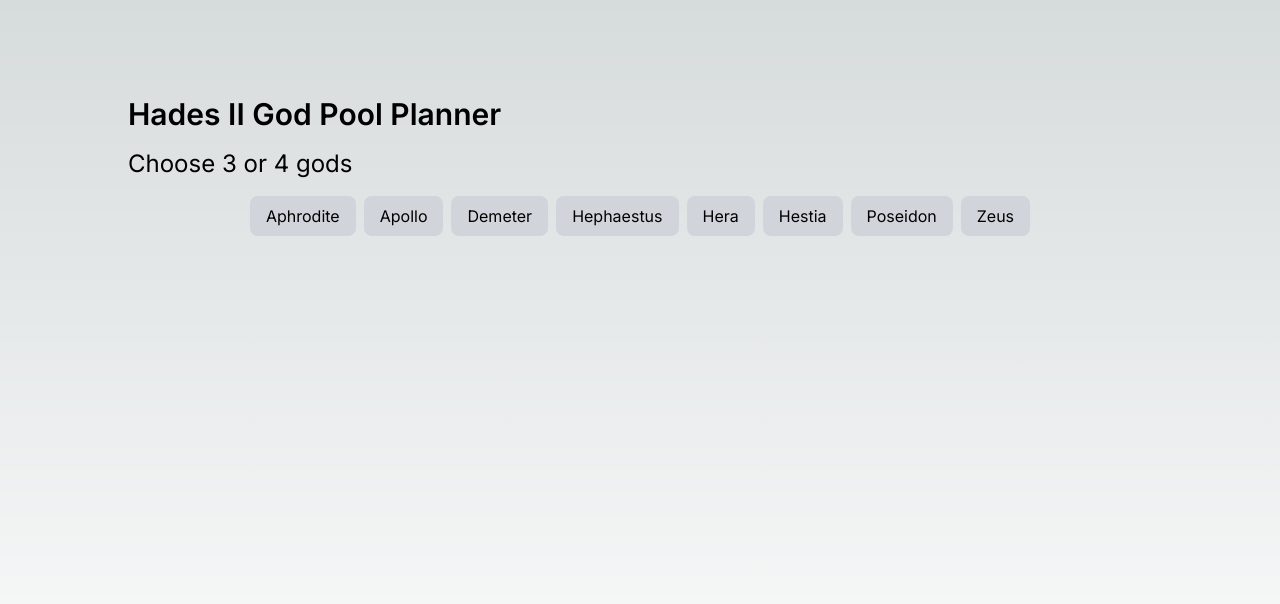
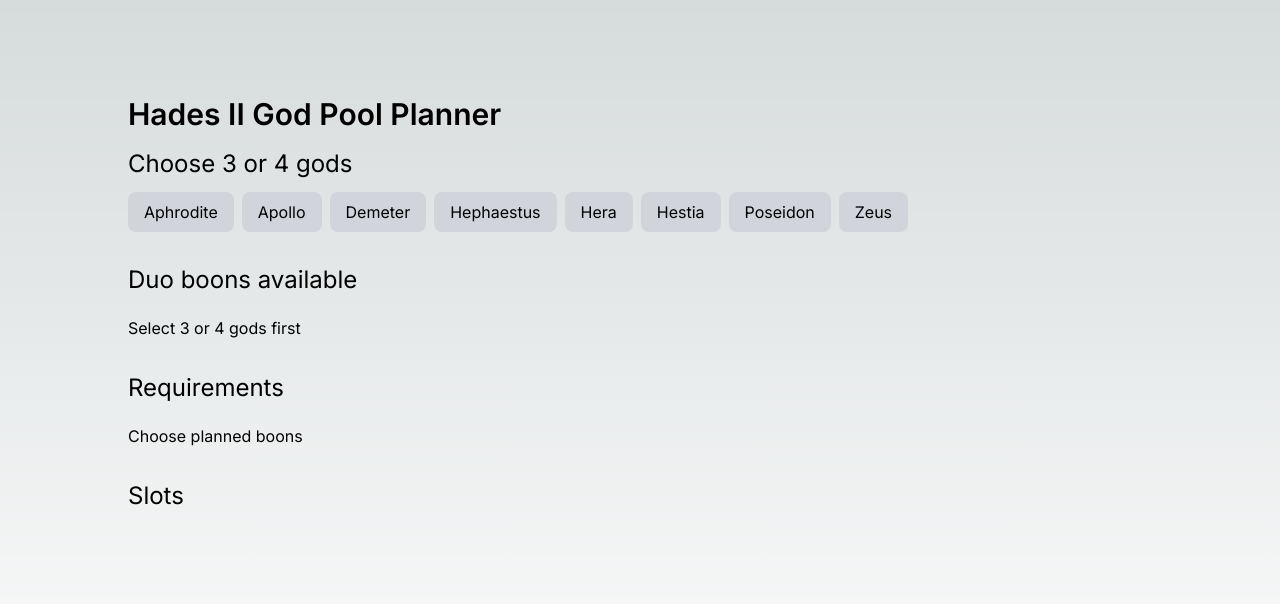
Before and after one commit to ajatamayo/hades, a Next.js app: page / in a window 1280 px wide. Shown: the top 604 px of the page. Built offline with nearby package versions, Linux system fonts and the light colour scheme.

Commit message:
Add duo boons logic, placeholder text

```diff
--- a/src/app/page.tsx
+++ b/src/app/page.tsx
@@ -3,17 +3,58 @@
 import { useState } from "react";
 
 export default function Home() {
+  const APHRODITE = 'Aphrodite';
+  const APOLLO = 'Apollo';
+  const DEMETER = 'Demeter';
+  const HEPHAESTUS = 'Hephaestus';
+  const HERA = 'Hera';
+  const HESTIA = 'Hestia';
+  const POSEIDON = 'Poseidon';
+  const ZEUS = 'Zeus';
 
   const gods = [
-    'Aphrodite',
-    'Apollo',
-    'Demeter',
-    'Hephaestus',
-    'Hera',
-    'Hestia',
-    'Poseidon',
-    'Zeus',
+    APHRODITE,
+    APOLLO,
+    DEMETER,
+    HEPHAESTUS,
+    HERA,
+    HESTIA,
+    POSEIDON,
+    ZEUS,
   ];
+
+  const duoBoons = [
+    { gods: [APHRODITE, APOLLO], boon: 'Sunny Disposition' },
+    { gods: [APHRODITE, DEMETER], boon: 'Flourishing Beauty' },
+    { gods: [APHRODITE, HEPHAESTUS], boon: 'Fiery Passion' },
+    { gods: [APHRODITE, HERA], boon: 'Royal Charm' },
+    { gods: [APHRODITE, HESTIA], boon: 'Warm Embrace' },
+    { gods: [APHRODITE, POSEIDON], boon: 'Wave of Love' },
+    { gods: [APHRODITE, ZEUS], boon: 'Heavenly Affection' },
+    { gods: [APOLLO, DEMETER], boon: 'Golden Harvest' },
+    { gods: [APOLLO, HEPHAESTUS], boon: 'Radiant Forge' },
+    { gods: [APOLLO, HERA], boon: 'Divine Light' },
+    { gods: [APOLLO, HESTIA], boon: 'Shining Hearth' },
+    { gods: [APOLLO, POSEIDON], boon: 'Sea of Sun' },
+    { gods: [APOLLO, ZEUS], boon: 'Thunderous Melody' },
+    { gods: [DEMETER, HEPHAESTUS], boon: 'Forged Bounty' },
+    { gods: [DEMETER, HERA], boon: 'Regal Harvest' },
+    { gods: [DEMETER, HESTIA], boon: 'Hearth and Home' },
+    { gods: [DEMETER, POSEIDON], boon: 'Ocean’s Plenty' },
+    { gods: [DEMETER, ZEUS], boon: 'Storm of Fertility' },
+    { gods: [HEPHAESTUS, HERA], boon: 'Majestic Craft' },
+    { gods: [HEPHAESTUS, HESTIA], boon: 'Blazing Sanctuary' },
+    { gods: [HEPHAESTUS, POSEIDON], boon: 'Molten Sea' },
+    { gods: [HEPHAESTUS, ZEUS], boon: 'Forge of Thunder' },
+    { gods: [HERA, HESTIA], boon: 'Sacred Hearth' },
+    { gods: [HERA, POSEIDON], boon: 'Royal Tide' },
+    { gods: [HERA, ZEUS], boon: 'Olympian Majesty' },
+    { gods: [HESTIA, POSEIDON], boon: 'Warm Waters' },
+    { gods: [HESTIA, ZEUS], boon: 'Lightning Hearth' },
+    { gods: [POSEIDON, ZEUS], boon: 'Tempest of Gods' },
+    { gods: [ZEUS, HERA], boon: 'Olympian Majesty 2' },
+  ];
+
   const [selectedGods, setSelectedGods] = useState([]);
 
   return (
@@ -22,15 +63,15 @@
         <h1 className="mb-4 text-3xl font-semibold">Hades II God Pool Planner</h1>
       </div>
 
-      <div className="mb-32 grid text-center lg:mb-0 lg:w-full lg:max-w-5xl lg:text-left">
+      <div className="mb-6 grid w-full lg:max-w-5xl">
         <p className="mb-3 text-2xl font-normal">
           Choose 3 or 4 gods
         </p>
-        <div className="flex flex-wrap justify-center">
+        <div className="flex flex-wrap">
           {gods.map((god) => (
             <button
               key={god}
-              className={`m-1 px-4 py-2 rounded-lg ${selectedGods.includes(god) ? 'bg-blue-600 text-white' : 'bg-gray-300 text-black'}`}
+              className={`mr-2 mb-2 px-4 py-2 rounded-lg ${selectedGods.includes(god) ? 'bg-blue-600 text-white' : 'bg-gray-300 text-black'}`}
               onClick={() => {
                 if (selectedGods.length >= 4 && !selectedGods.includes(god)) return;
                 if (selectedGods.includes(god)) {
@@ -45,6 +86,43 @@
           ))}
         </div>
       </div>
+
+      <div className="mb-6 grid w-full lg:max-w-5xl">
+        <p className="mb-3 text-2xl font-normal">
+          Duo boons available
+        </p>
+        <div className="flex flex-wrap">
+          {
+            selectedGods.length < 2 ? (
+              <div className="py-2">
+                Select 3 or 4 gods first
+              </div>
+            ) : null
+          }
+          {duoBoons
+            .filter((duoBoon) => duoBoon.gods.every((god) => selectedGods.includes(god)))
+            .map((duoBoon) => (
+              <div key={duoBoon.boon} className="mr-2 mb-2 px-4 py-2 rounded-lg bg-gray-300 text-black">
+                {duoBoon.boon}
+              </div>
+            ))}
+        </div>
+      </div>
+
+      <div className="mb-6 grid w-full lg:max-w-5xl">
+        <p className="mb-3 text-2xl font-normal">
+          Requirements
+        </p>
+        <div className="py-2">
+          Choose planned boons
+        </div>
+      </div>
+
+      <div className="mb-6 grid w-full lg:max-w-5xl">
+        <p className="mb-3 text-2xl font-normal">
+          Slots
+        </p>
+      </div>
     </main>
   );
 }
```
